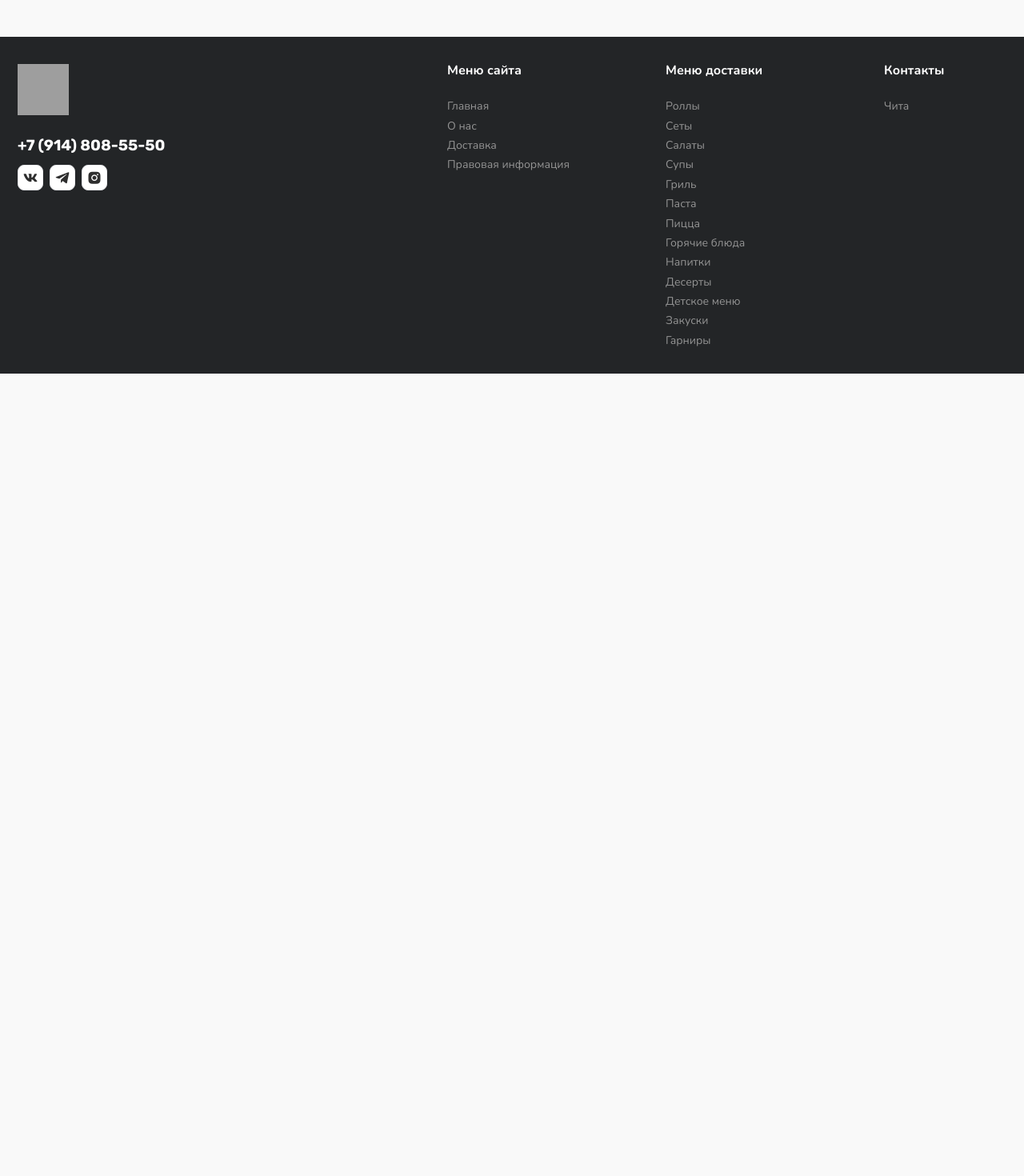
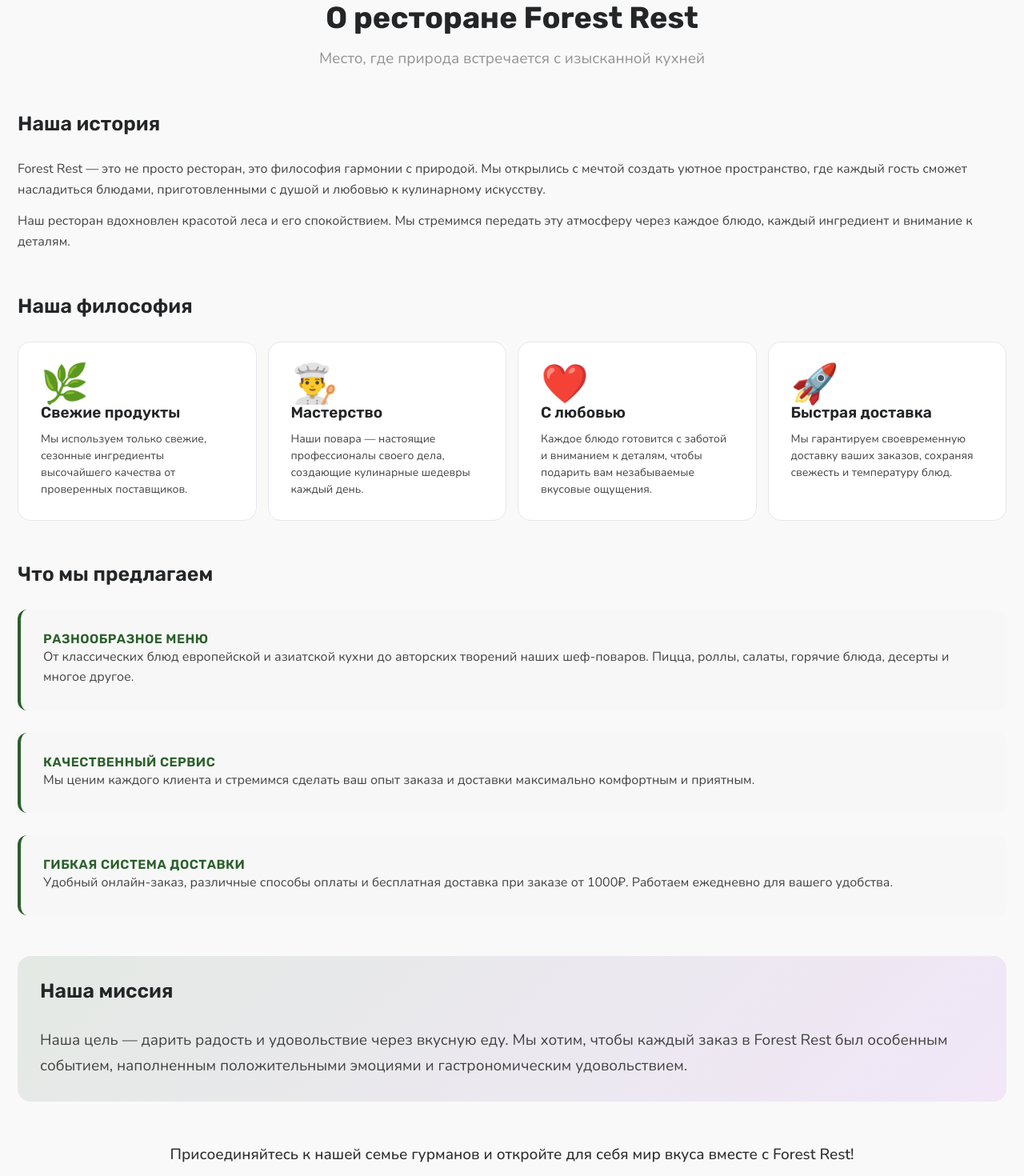
Before and after one commit to ekimovde/forest-rest, a Nuxt app: page /about in a window 1280 px wide. Shown: the part 180-1650 px from the top of the page at 80% size. Before the commit the page ends 966 px from the top, so only its background shows below. Built offline with nearby package versions, Linux system fonts and the light colour scheme; grey boxes are pictures that could not be loaded.

Commit message:
Сделал страницу О нас

```diff
--- a/src/assets/styles/variables.scss
+++ b/src/assets/styles/variables.scss
@@ -7,6 +7,9 @@
   // Header
   --vh: 9.655px;
   --header-height: 74px;
+
+  // Catalog
+  --catalog-height: 58px;
 
   // Colors - White
   --white: #FFF;
--- a/src/components/base/baseCatalog/styles/base-catalog.scss
+++ b/src/components/base/baseCatalog/styles/base-catalog.scss
@@ -1,5 +1,6 @@
 .base-catalog {
   transition: all 0.25s ease;
+  height: var(--catalog-height);
 
   &--is-scrolled {
     position: sticky;
--- a/src/pages/about.vue
+++ b/src/pages/about.vue
@@ -1,11 +1,146 @@
 <template>
   <section class="page-about">
-    фыафыа
+    <div class="page-about__header">
+      <h1 class="page-about__title">
+        О ресторане Forest Rest
+      </h1>
+
+      <p class="page-about__subtitle">
+        Место, где природа встречается с изысканной кухней
+      </p>
+    </div>
+
+    <div class="page-about__content">
+      <div class="page-about__section">
+        <h2 class="page-about__section-title">
+          Наша история
+        </h2>
+
+        <p class="page-about__text">
+          Forest Rest — это не просто ресторан, это философия гармонии с природой. Мы открылись с мечтой создать уютное пространство, где каждый гость сможет насладиться блюдами, приготовленными с душой и любовью к кулинарному искусству.
+        </p>
+
+        <p class="page-about__text">
+          Наш ресторан вдохновлен красотой леса и его спокойствием. Мы стремимся передать эту атмосферу через каждое блюдо, каждый ингредиент и внимание к деталям.
+        </p>
+      </div>
+
+       <div class="page-about__section">
+         <h2 class="page-about__section-title">
+           Наша философия
+         </h2>
+
+         <div class="page-about__cards">
+           <div
+             v-for="card in philosophyCards"
+             :key="card.id"
+             class="page-about__card"
+           >
+             <span class="page-about__card-icon">
+               {{ card.icon }}
+             </span>
+
+             <h3 class="page-about__card-title">
+               {{ card.title }}
+             </h3>
+
+             <p class="page-about__card-text">
+               {{ card.description }}
+             </p>
+           </div>
+         </div>
+       </div>
+
+       <div class="page-about__section">
+         <h2 class="page-about__section-title">
+           Что мы предлагаем
+         </h2>
+
+         <div class="page-about__features">
+           <div
+             v-for="feature in features"
+             :key="feature.id"
+             class="page-about__feature"
+           >
+             <span class="page-about__feature-label">
+               {{ feature.label }}
+             </span>
+
+             <p class="page-about__text">
+               {{ feature.description }}
+             </p>
+           </div>
+         </div>
+       </div>
+
+      <div class="page-about__section page-about__section--highlight">
+        <h2 class="page-about__section-title">
+          Наша миссия
+        </h2>
+
+        <p class="page-about__text page-about__text--large">
+          Наша цель — дарить радость и удовольствие через вкусную еду. Мы хотим, чтобы каждый заказ в Forest Rest был особенным событием, наполненным положительными эмоциями и гастрономическим удовольствием.
+        </p>
+      </div>
+
+      <div class="page-about__section">
+        <p class="page-about__text page-about__text--center">
+          Присоединяйтесь к нашей семье гурманов и откройте для себя мир вкуса вместе с Forest Rest!
+        </p>
+      </div>
+    </div>
   </section>
 </template>
 
 <script setup lang="ts">
 import { useSeo } from '~/composables/useSeo';
+
+// Данные для карточек философии
+const philosophyCards = [
+  {
+    id: 1,
+    icon: '🌿',
+    title: 'Свежие продукты',
+    description: 'Мы используем только свежие, сезонные ингредиенты высочайшего качества от проверенных поставщиков.'
+  },
+  {
+    id: 2,
+    icon: '👨‍🍳',
+    title: 'Мастерство',
+    description: 'Наши повара — настоящие профессионалы своего дела, создающие кулинарные шедевры каждый день.'
+  },
+  {
+    id: 3,
+    icon: '❤️',
+    title: 'С любовью',
+    description: 'Каждое блюдо готовится с заботой и вниманием к деталям, чтобы подарить вам незабываемые вкусовые ощущения.'
+  },
+  {
+    id: 4,
+    icon: '🚀',
+    title: 'Быстрая доставка',
+    description: 'Мы гарантируем своевременную доставку ваших заказов, сохраняя свежесть и температуру блюд.'
+  }
+];
+
+// Данные для блока "Что мы предлагаем"
+const features = [
+  {
+    id: 1,
+    label: 'Разнообразное меню',
+    description: 'От классических блюд европейской и азиатской кухни до авторских творений наших шеф-поваров. Пицца, роллы, салаты, горячие блюда, десерты и многое другое.'
+  },
+  {
+    id: 2,
+    label: 'Качественный сервис',
+    description: 'Мы ценим каждого клиента и стремимся сделать ваш опыт заказа и доставки максимально комфортным и приятным.'
+  },
+  {
+    id: 3,
+    label: 'Гибкая система доставки',
+    description: 'Удобный онлайн-заказ, различные способы оплаты и бесплатная доставка при заказе от 1000₽. Работаем ежедневно для вашего удобства.'
+  }
+];
 
 // Устанавливаем мета-данные для SEO
 useSeo({
--- a/src/pages/styles/pageAbout/page-about.scss
+++ b/src/pages/styles/pageAbout/page-about.scss
@@ -1,3 +1,152 @@
 .page-about {
-  //
+  &__header {
+    margin-bottom: calc(var(--padding-container-top-bottom) * 1.5);
+    text-align: center;
+  }
+
+  &__title {
+    margin-bottom: var(--padding-medium);
+    color: var(--gray-900);
+    font-family: var(--font-title);
+    font-size: var(--font-size-huge);
+    font-weight: 700;
+    line-height: 1.2;
+
+    @media (min-width: 768px) {
+      font-size: calc(var(--font-size-huge) * 1.3);
+    }
+  }
+
+  &__subtitle {
+    color: var(--gray-500);
+    font-family: var(--font-text);
+    font-size: var(--font-size-large);
+    font-weight: 400;
+    line-height: 1.5;
+  }
+
+  &__content {
+    display: flex;
+    flex-direction: column;
+    row-gap: calc(var(--padding-container-top-bottom) * 1.5);
+  }
+
+  &__section {
+    &--highlight {
+      padding: var(--padding-big);
+      background: linear-gradient(135deg, var(--green-transparent) 0%, var(--purple-transparent) 100%);
+      border-radius: var(--border-radius-medium);
+    }
+  }
+
+  &__section-title {
+    margin-bottom: var(--padding-big);
+    color: var(--gray-900);
+    font-family: var(--font-title);
+    font-size: var(--font-size-big);
+    font-weight: 600;
+    line-height: 1.3;
+  }
+
+  &__text {
+    margin-bottom: var(--padding-medium);
+    color: var(--gray-700);
+    font-family: var(--font-text);
+    font-size: var(--font-size-medium);
+    font-weight: 400;
+    line-height: 1.6;
+
+    &:last-child {
+      margin-bottom: 0;
+    }
+
+    &--large {
+      font-size: var(--font-size-large);
+      line-height: 1.7;
+    }
+
+    &--center {
+      text-align: center;
+      font-size: var(--font-size-large);
+      font-weight: 500;
+      color: var(--gray-800);
+    }
+  }
+
+  &__cards {
+    display: grid;
+    grid-template-columns: 1fr;
+    gap: var(--padding-medium);
+
+    @media (min-width: 768px) {
+      grid-template-columns: repeat(2, 1fr);
+    }
+
+    @media (min-width: 1100px) {
+      grid-template-columns: repeat(4, 1fr);
+    }
+  }
+
+  &__card {
+    padding: var(--padding-big);
+    background: var(--white);
+    border: 1px solid var(--gray-400);
+    border-radius: var(--border-radius-medium);
+    transition: transform 0.3s ease, box-shadow 0.3s ease;
+
+    &:hover {
+      transform: translateY(-4px);
+      box-shadow: 0 8px 20px rgba(0, 0, 0, 0.08);
+    }
+  }
+
+  &__card-icon {
+    margin-bottom: var(--padding-medium);
+    font-size: 40px;
+    line-height: 1;
+
+    @media (min-width: 768px) {
+      font-size: 48px;
+    }
+  }
+
+  &__card-title {
+    margin-bottom: var(--padding-small);
+    color: var(--gray-900);
+    font-family: var(--font-title);
+    font-size: var(--font-size-large);
+    font-weight: 600;
+    line-height: 1.3;
+  }
+
+  &__card-text {
+    color: var(--gray-700);
+    font-family: var(--font-text);
+    font-size: var(--font-size-small);
+    font-weight: 400;
+    line-height: 1.5;
+  }
+
+  &__features {
+    display: flex;
+    flex-direction: column;
+    gap: var(--padding-big);
+  }
+
+  &__feature {
+    padding: var(--padding-big);
+    background: var(--gray-200);
+    border-left: 4px solid var(--green);
+    border-radius: var(--border-radius-small);
+  }
+
+  &__feature-label {
+    margin-bottom: var(--padding-small);
+    color: var(--green);
+    font-family: var(--font-title);
+    font-size: var(--font-size-medium);
+    font-weight: 600;
+    text-transform: uppercase;
+    letter-spacing: 0.5px;
+  }
 }
--- a/src/pages/styles/pageCart/page-cart.scss
+++ b/src/pages/styles/pageCart/page-cart.scss
@@ -66,6 +66,6 @@
 
   &__order-invoice {
     position: sticky;
-    top: calc(var(--header-height) + var(--padding-container-left-right));
+    top: calc(var(--header-height) + var(--catalog-height));
   }
 }
```
